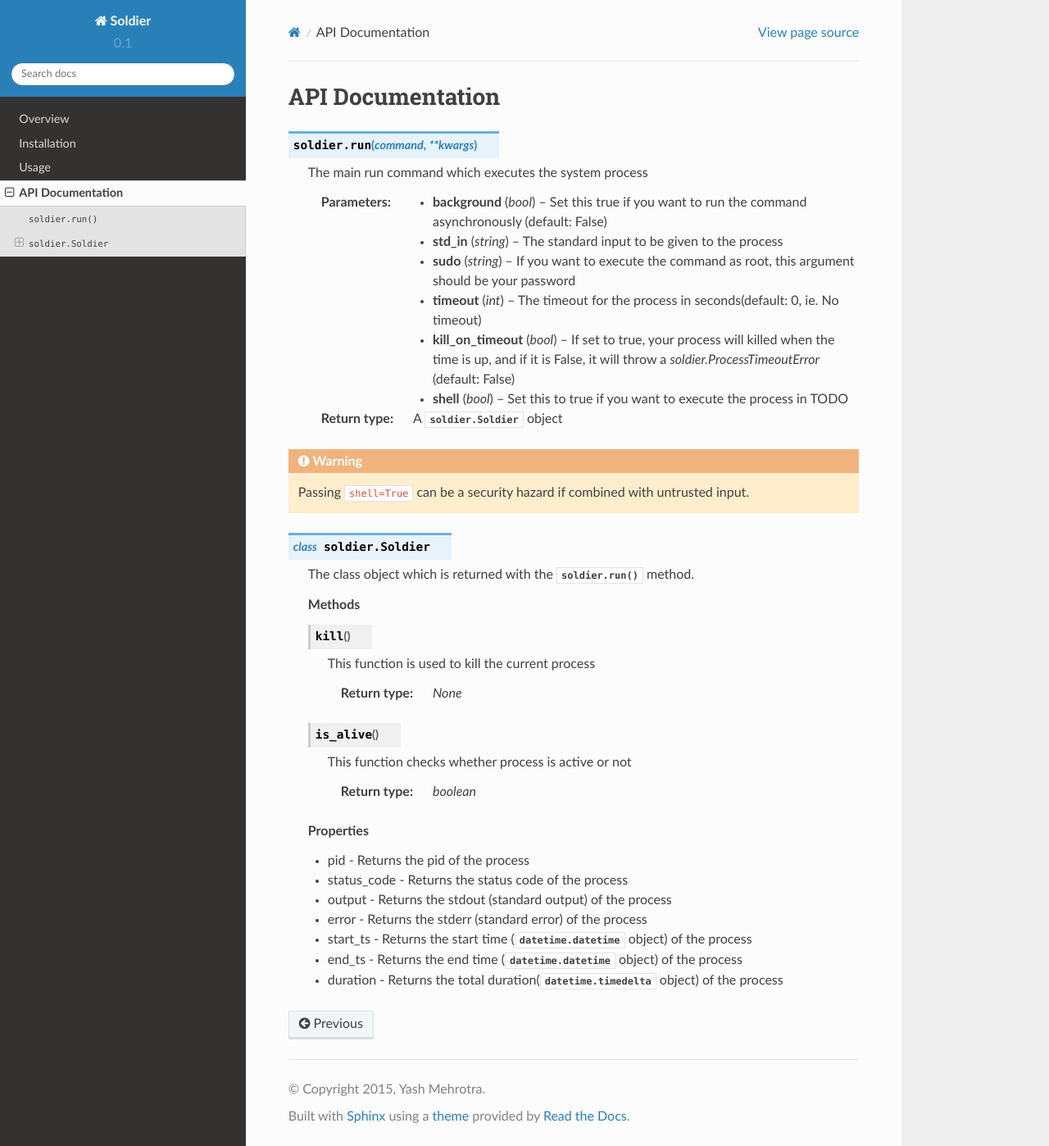
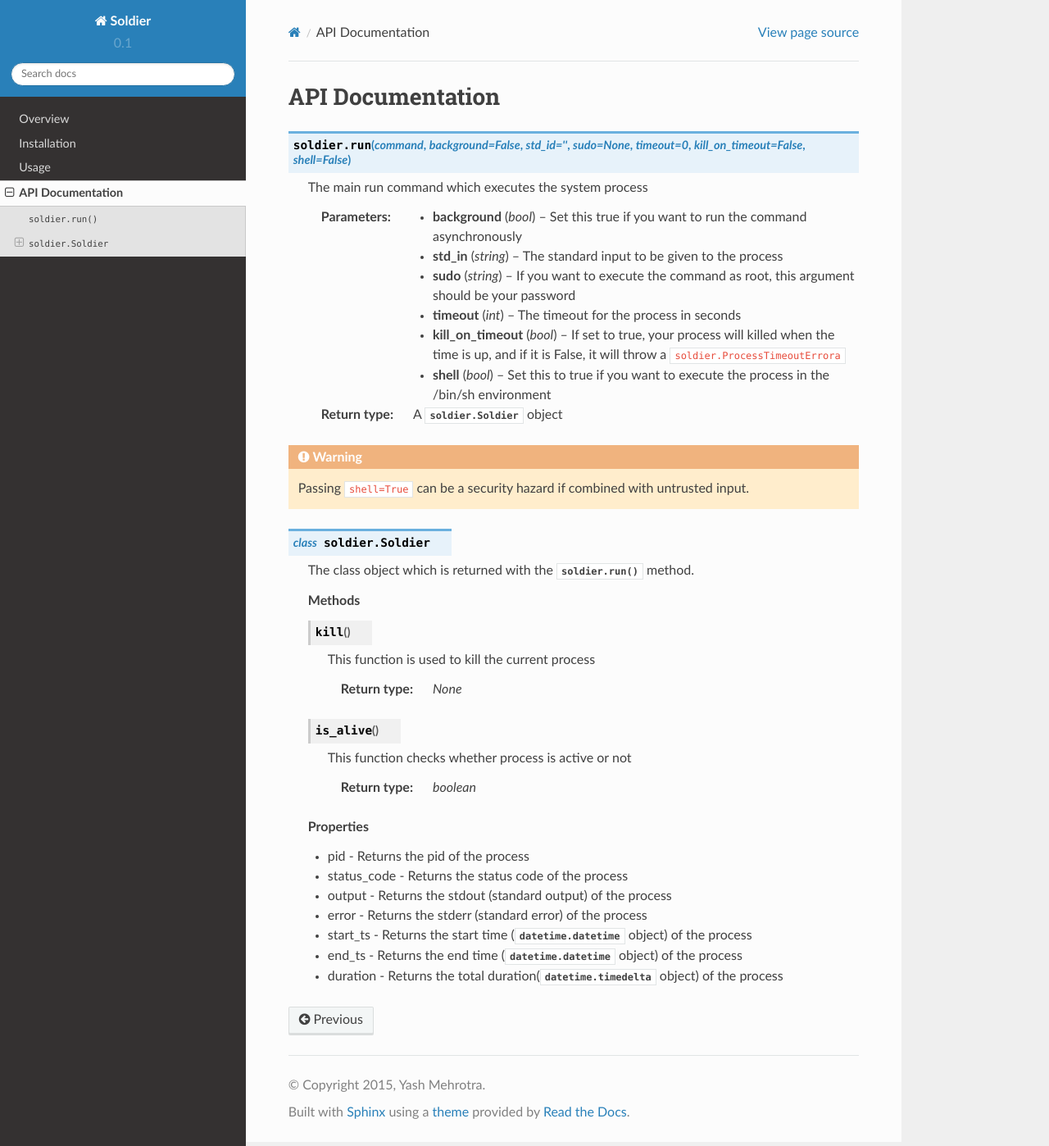
Before and after one commit to yashmehrotra/soldier, a Sphinx documentation site: the page built from docs/api_documentation.rst, in a window 1280 px wide and 1398 px high. Shown: the whole window at 82% size. Built offline with Sphinx 7.4.7 and the Read the Docs theme 2.0.0, drawn with Linux system fonts in a browser that asks for light colours; pages that are not in the unit, such as notebooks, are missing from menus.

Commit message:
More Docs 3

```diff
--- a/docs/api_documentation.rst
+++ b/docs/api_documentation.rst
@@ -1,21 +1,21 @@
 API Documentation
 =================
 
-.. function:: soldier.run(command, **kwargs)
+.. function:: soldier.run(command, background=False, std_id='', sudo=None, timeout=0, kill_on_timeout=False, shell=False)
 
     The main run command which executes the system process
 
-    :param background: Set this true if you want to run the command asynchronously (default: False)
+    :param background: Set this true if you want to run the command asynchronously
     :type background: bool
     :param std_in: The standard input to be given to the process
     :type std_in: string
     :param sudo: If you want to execute the command as root, this argument should be your password
     :type sudo: string
-    :param timeout: The timeout for the process in seconds(default: 0, ie. No timeout)
+    :param timeout: The timeout for the process in seconds
     :type timeout: int
-    :param kill_on_timeout: If set to true, your process will killed when the time is up, and if it is False, it will throw a `soldier.ProcessTimeoutError` (default: False)
+    :param kill_on_timeout: If set to true, your process will killed when the time is up, and if it is False, it will throw a ``soldier.ProcessTimeoutErrora``
     :type kill_on_timeout: bool
-    :param shell: Set this to true if you want to execute the process in TODO
+    :param shell: Set this to true if you want to execute the process in the /bin/sh environment
     :type shell: bool
     :rtype: A :class:`soldier.Soldier` object
 
```
